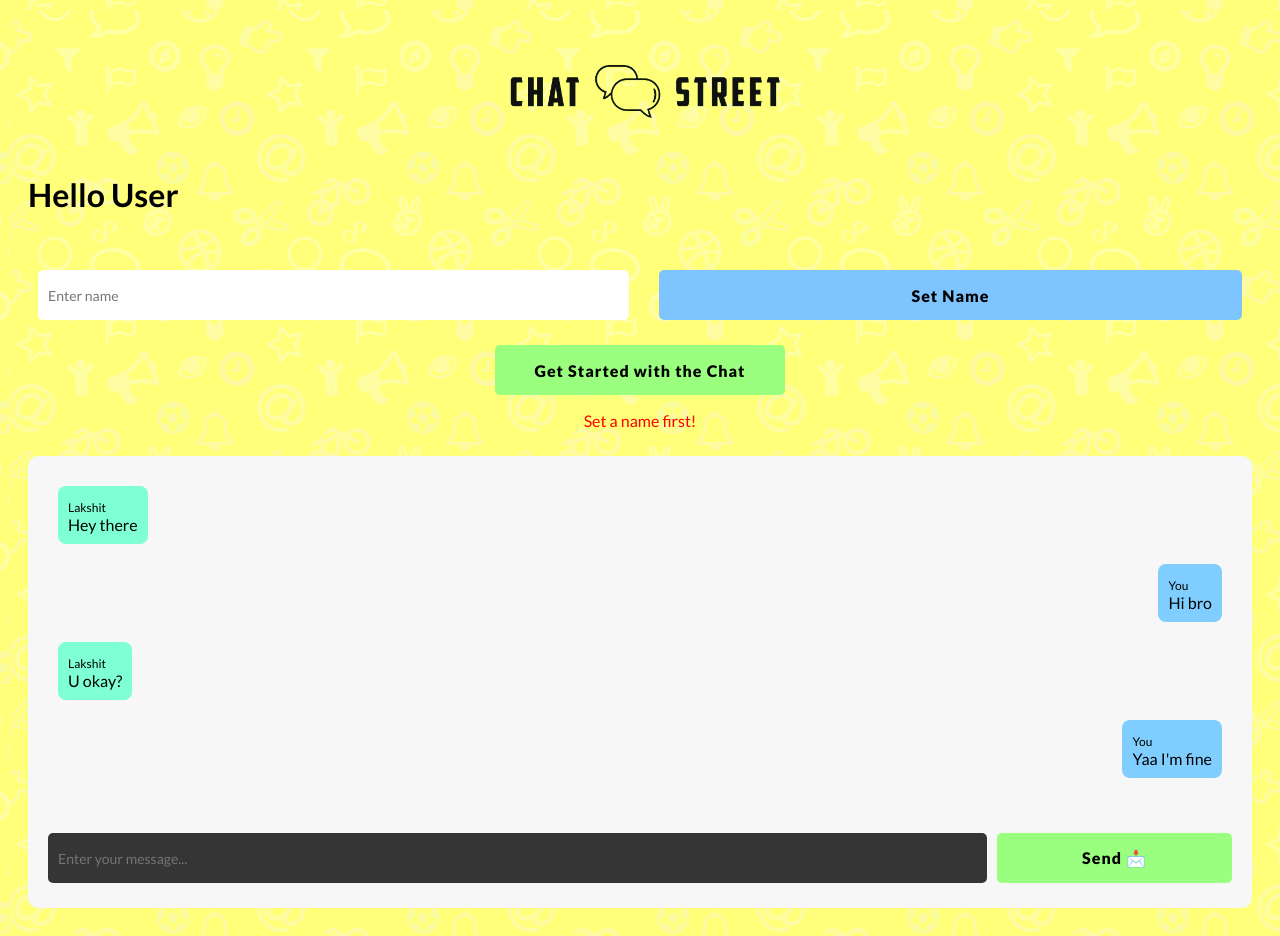
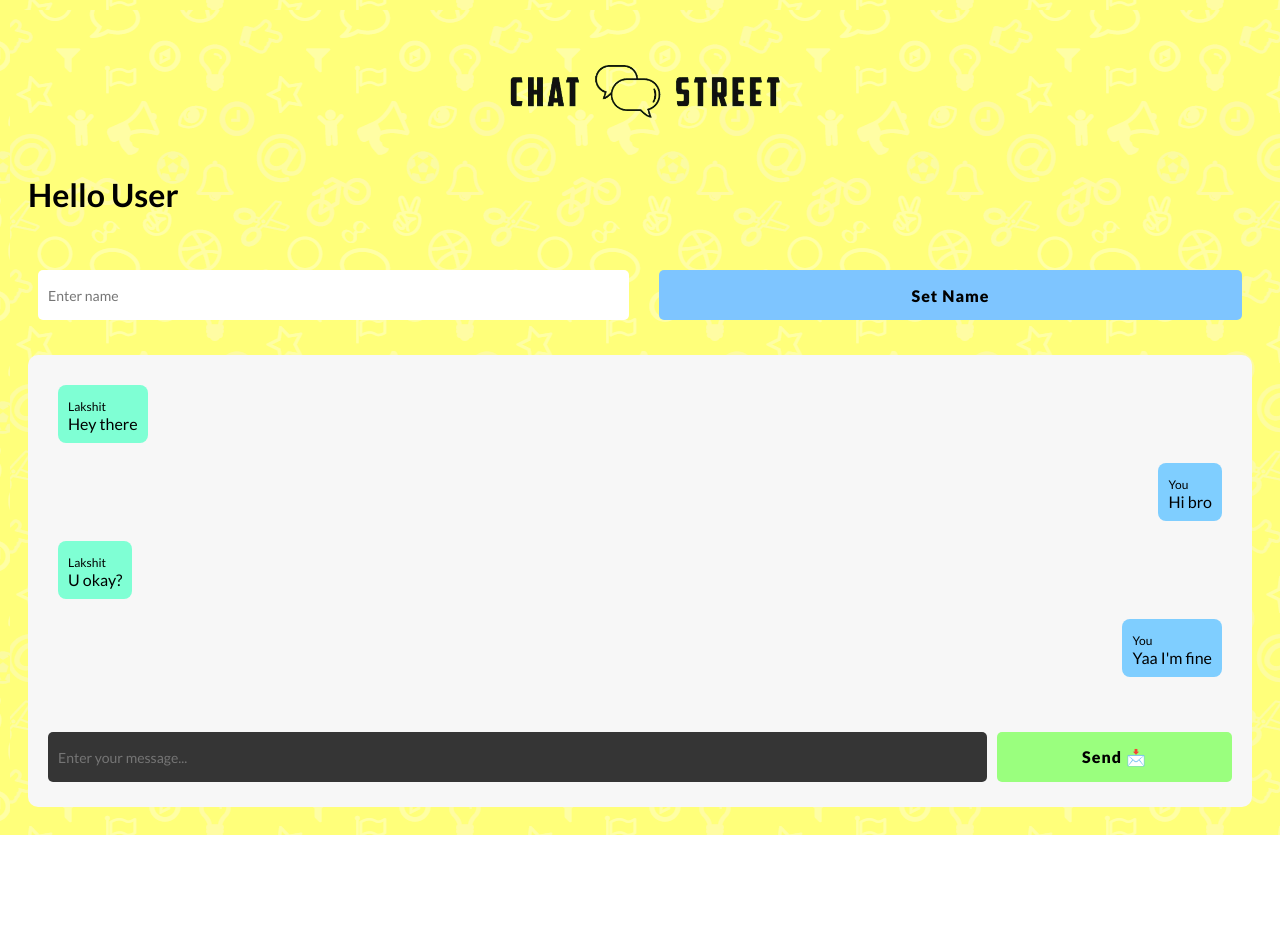
Before and after one commit to Lakshit-Chiranjiv/Chat-street-app, a Svelte app in the folder client/: page / in a window 1280 px wide. After the commit the page ends 835 px from the top, so only its background shows below. Built offline with nearby package versions, Linux system fonts and the light colour scheme.

Commit message:
removed the get started markup nd styles

```diff
--- a/client/src/components/NameInput.svelte
+++ b/client/src/components/NameInput.svelte
@@ -21,10 +21,6 @@
         <input type="text" placeholder="Enter name" bind:value={nameInput}>
         <button id="setName" on:click={setNameEventDispatch}>Set Name</button>
     </div>
-    <div class="startDiv">
-        <button class="start">Get Started with the Chat</button>
-    </div>
-    <p>Set a name first!</p>
 </main>
 
 <style>
@@ -37,12 +33,6 @@
         align-items: center;
         margin: 20px auto;
         gap: 30px;
-    }
-
-    div.startDiv{
-        display: flex;
-        justify-content: center;
-        align-items: center;
     }
 
     input{
@@ -74,13 +64,4 @@
         background-color: #7ec5ff;
     }
 
-    button.start{
-        padding: 10px 40px;
-    }
-
-    p{
-        color: red;
-        text-align: center;
-    }
-
 </style>
```
